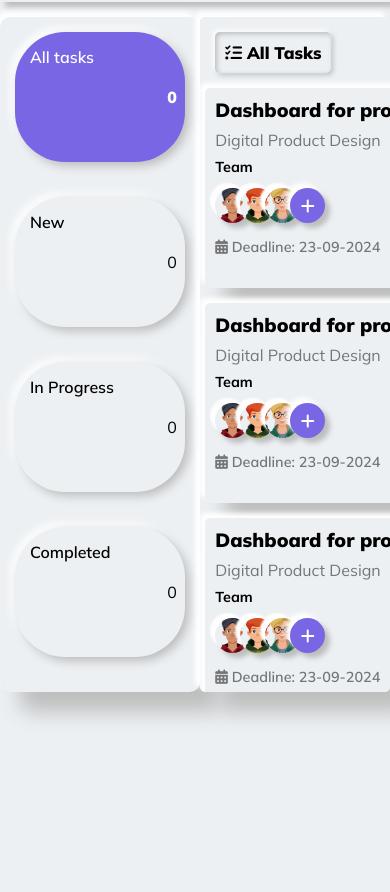
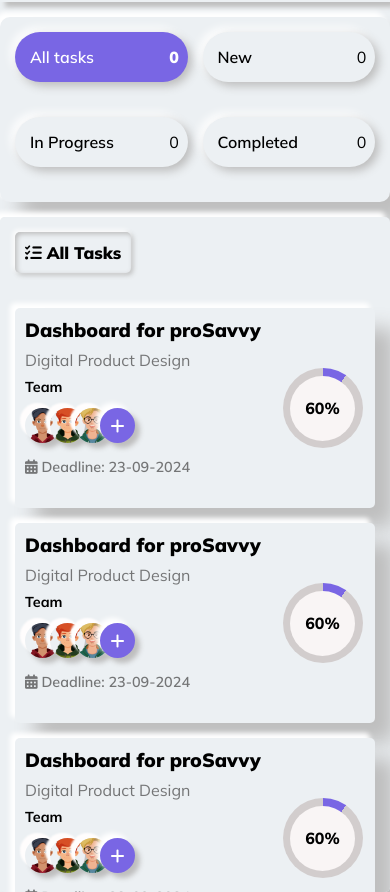
Before and after one commit to Abdur-Rahman-Apu/TaskPlot, a website built with Parcel: page src/index.html in a window 390 px wide. Shown: the part 78-970 px from the top of the page. Before the commit the page ends 844 px from the top, so only its background shows below. Built offline with nearby package versions, Linux system fonts and the light colour scheme.

Commit message:
main section responsive design completed

```diff
--- a/src/styles/styles.css
+++ b/src/styles/styles.css
@@ -113,6 +113,7 @@ nav {
 /* main part design start  */
 main {
   display: flex;
+  flex-direction: column;
 }
 
 aside {
@@ -197,6 +198,8 @@ aside div span {
 }
 
 .tasks {
+  margin-top: 25px;
+  padding: 10px;
   display: flex;
   justify-content: space-around;
   align-items: center;
@@ -205,7 +208,8 @@ aside div span {
 }
 
 .task-card {
-  flex: 1 0 430px;
+  /* flex: 1 0 430px; */
+  flex-grow: 1;
   max-width: 430px;
   height: 200px;
   display: flex;
@@ -306,7 +310,7 @@ aside div span {
   content: "";
   width: 65px;
   height: 65px;
-  background-color: #fff;
+  background-color: #f9f5f5;
   border-radius: 50%;
 }
 
@@ -374,10 +378,15 @@ aside div span {
     align-items: center;
     box-shadow: 20px 20px 60px #4f4f4f, -40px -40px 60px #ffffff;
   }
+
+  .task-card {
+    flex: 1 0 430px;
+  }
 }
 
 @media (min-width: 768px) {
   main {
+    flex-direction: row;
     justify-content: space-evenly;
   }
   aside {
```
